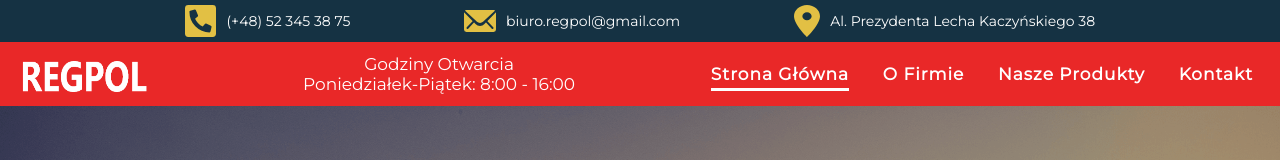
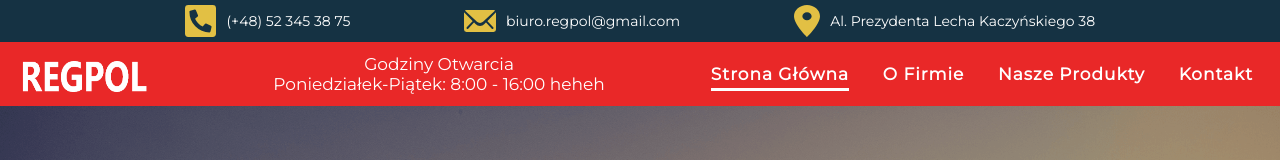
Before and after one commit to mateocode8933/regpolinfo, a Gatsby site: page / in a window 1280 px wide. Shown: the top 160 px of the page. Built offline with nearby package versions, Linux system fonts and the light colour scheme; Gatsby itself is replaced by a stand-in of ours.

Commit message:
initial commit

```diff
--- a/src/components/Header.js
+++ b/src/components/Header.js
@@ -170,7 +170,7 @@ const Navbar = () => {
         </div>
         <div className={stylesCss.openingHours}>
           Godziny Otwarcia <br />
-          Poniedziałek-Piątek: 8:00 - 16:00
+          Poniedziałek-Piątek: 8:00 - 16:00 heheh
         </div>
         {burger ? (
           <TestNav>
```
